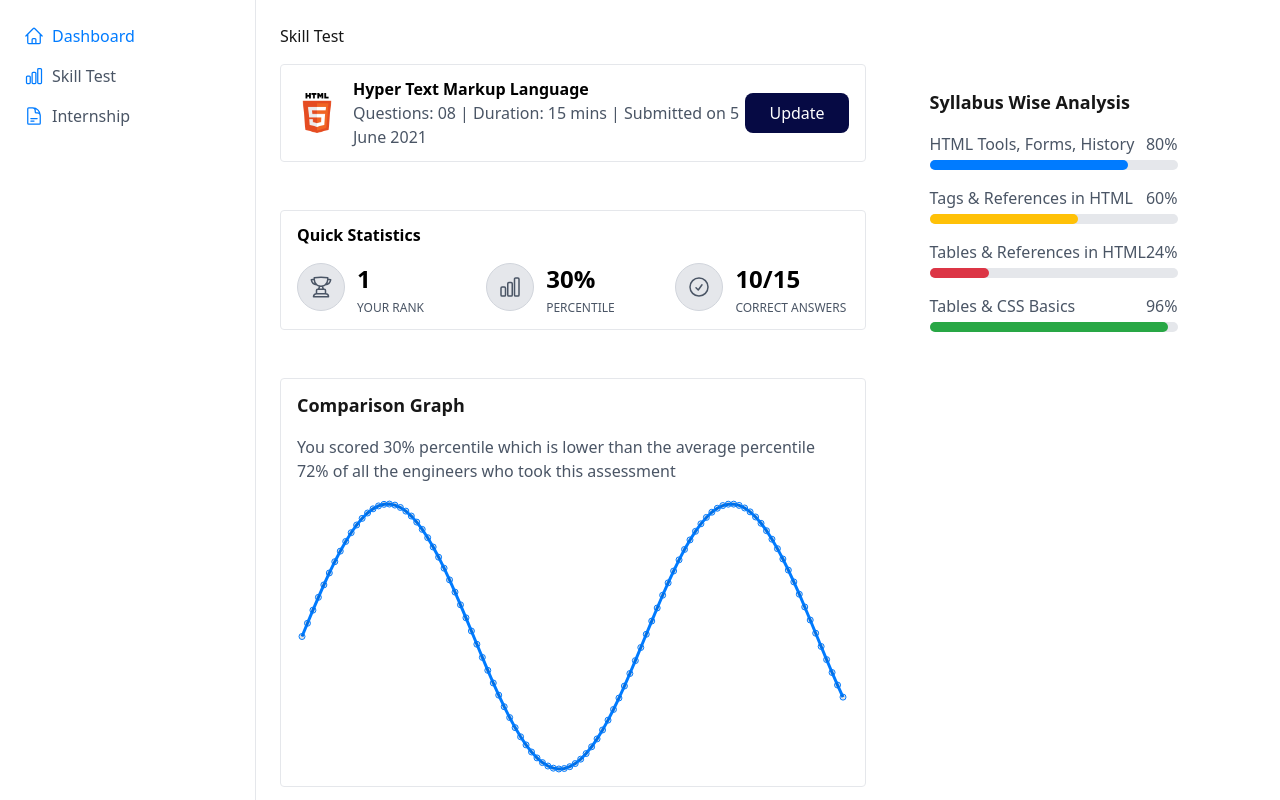
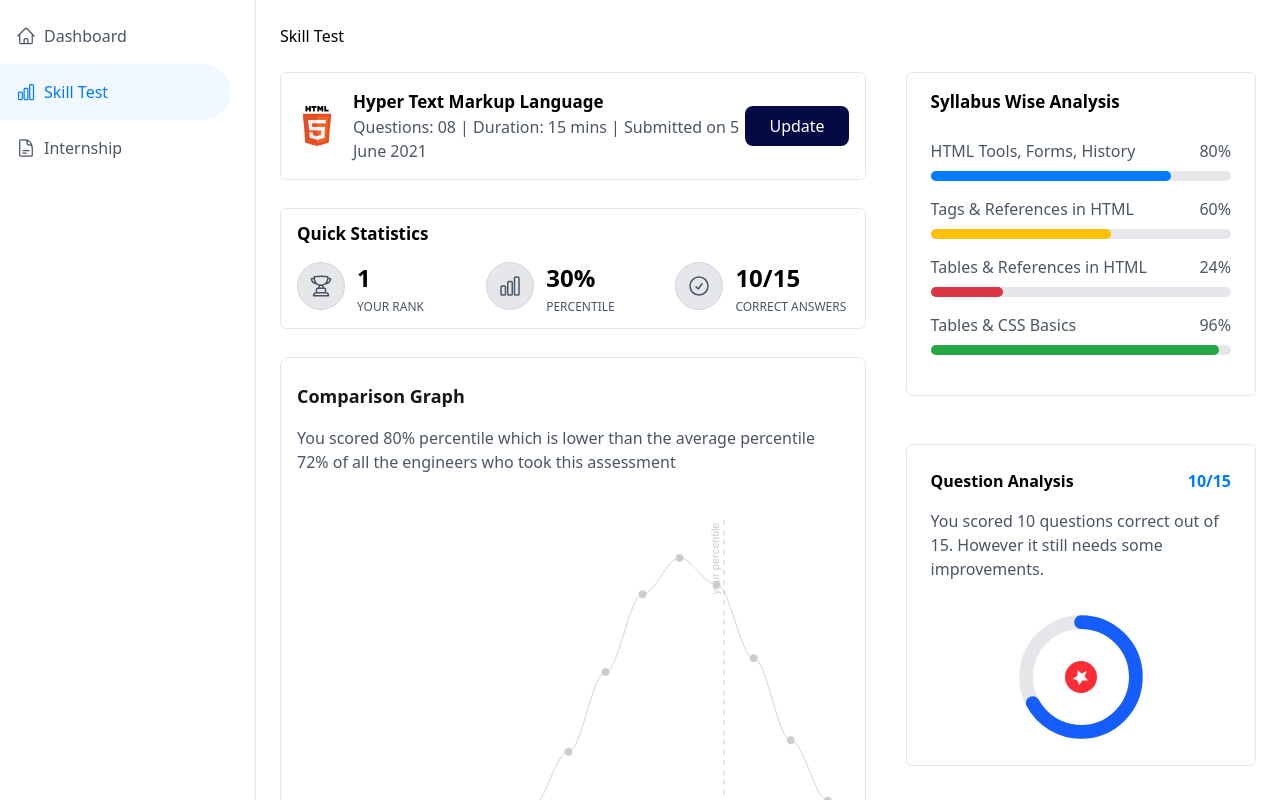
Before and after one commit to Detayoo/whatbytes, a Next.js app: page /dashboard in a window 1280 px wide. Built offline with nearby package versions, Linux system fonts and the light colour scheme.

Commit message:
added question analysic

```diff
--- a/package.json
+++ b/package.json
@@ -10,9 +10,12 @@
   },
   "dependencies": {
     "@heroicons/react": "^2.2.0",
+    "apexcharts": "^4.5.0",
     "chart.js": "^4.4.8",
+    "chartjs-plugin-annotation": "^3.1.0",
     "next": "15.2.4",
     "react": "^19.0.0",
+    "react-apexcharts": "^1.7.0",
     "react-chartjs-2": "^5.3.0",
     "react-dom": "^19.0.0"
   },
--- a/src/components/ComparisonGraph.tsx
+++ b/src/components/ComparisonGraph.tsx
@@ -1,55 +1,157 @@
 "use client";
 
-import { useEffect, useRef } from "react";
-import { Chart, registerables } from "chart.js";
+import { useEffect, useState } from "react";
+import dynamic from "next/dynamic";
+const Chart = dynamic(() => import("react-apexcharts"), { ssr: false });
 
-Chart.register(...registerables);
+interface ComparisonGraphProps {
+  percentile: number;
+}
 
-export const ComparisonGraph = () => {
-  const chartRef = useRef<HTMLCanvasElement>(null);
+export const ComparisonGraph = ({ percentile }: ComparisonGraphProps) => {
+  const [chartOptions, setChartOptions] = useState<any>(null);
+  const [chartSeries, setChartSeries] = useState<any[]>([]);
+
+  const generateNormalDistribution = (
+    mean: number,
+    stdDev: number,
+    size: number
+  ) => {
+    const data: number[] = [];
+    for (let x = 0; x < size; x++) {
+      const scaledX = (x / (size - 1)) * 100;
+      const exponent = -Math.pow(scaledX - mean, 2) / (2 * Math.pow(stdDev, 2));
+      const y = (1 / (stdDev * Math.sqrt(2 * Math.PI))) * Math.exp(exponent);
+      data.push(y * 1000);
+    }
+    return data;
+  };
+
+  const getXFromPercentile = (percentile: number, size: number) => {
+    return percentile;
+  };
 
   useEffect(() => {
-    if (chartRef.current) {
-      const ctx = chartRef.current.getContext("2d");
-      if (ctx) {
-        new Chart(ctx, {
-          type: "line",
-          data: {
-            labels: Array.from({ length: 100 }, (_, i) => (i + 1).toString()),
-            datasets: [
-              {
-                label: "Percentile Distribution",
-                data: Array.from(
-                  { length: 100 },
-                  (_, i) => Math.sin(i / 10) * 10 + 50
-                ), // Dummy data
-                borderColor: "#007bff",
-                fill: false,
+    const data = generateNormalDistribution(72, 15, 15);
+
+    const xValues = Array.from({ length: 15 }, (_, i) => (i / (15 - 1)) * 100);
+
+    setChartSeries([
+      {
+        name: "Percentile Distribution",
+        data: data.map((y, i) => ({ x: xValues[i], y })),
+      },
+    ]);
+
+    setChartOptions({
+      chart: {
+        type: "line",
+        height: 150,
+        toolbar: {
+          show: false,
+        },
+        zoom: {
+          enabled: false, // Disable zooming
+        },
+        animations: {
+          enabled: false, // Disable animations to prevent any zoom-like effects
+        },
+        events: {
+          mouseMove: () => false, // Prevent mouse move events from triggering zoom
+          mouseWheel: () => false, // Prevent mouse wheel from triggering zoom
+          click: () => false, // Prevent clicks from triggering any actions
+        },
+      },
+      stroke: {
+        curve: "smooth",
+        width: 1,
+        colors: ["#ccc"],
+      },
+      markers: {
+        size: 3,
+        colors: ["#ccc"],
+        strokeColors: ["#ccc"],
+        hover: {
+          size: 5,
+        },
+      },
+      xaxis: {
+        min: 0,
+        max: 100,
+        tickAmount: 4,
+        labels: {
+          formatter: (value: number) => {
+            if ([0, 25, 50, 75, 100].includes(value)) {
+              return value;
+            }
+            return "";
+          },
+        },
+        axisBorder: {
+          show: true,
+        },
+        axisTicks: {
+          show: true,
+        },
+      },
+      yaxis: {
+        show: false,
+      },
+      grid: {
+        show: false,
+      },
+      tooltip: {
+        enabled: true, // Enable tooltips
+        x: {
+          formatter: (value: number) => `${value}%`, // Show the x-value (percentile) with a % sign
+        },
+        y: {
+          formatter: () => "", // Hide the y-value since it's not relevant
+        },
+        marker: {
+          show: false,
+        },
+        style: {
+          fontSize: "12px",
+        },
+      },
+      annotations: {
+        xaxis: [
+          {
+            x: getXFromPercentile(percentile, 15),
+            borderColor: "#cccccc",
+            strokeDashArray: 5,
+            label: {
+              borderColor: "transparent",
+              style: {
+                color: "#cccccc",
+                background: "transparent",
               },
-            ],
-          },
-          options: {
-            scales: {
-              x: { display: false },
-              y: { display: false },
-            },
-            plugins: {
-              legend: { display: false },
+              text: "your percentile",
+              position: "top",
+              offsetY: -10,
             },
           },
-        });
-      }
-    }
-  }, []);
+        ],
+      },
+    });
+  }, [percentile]);
 
   return (
-    <div className="bg-white p-6 mb-6 py-3 px-4 rounded-[4px] border border-gray-200">
+    <div className="bg-white p-6 rounded-lg px-4 py-6 border border-gray-200">
       <h3 className="text-lg font-semibold mb-4">Comparison Graph</h3>
       <p className="text-gray-600 mb-4">
-        You scored 30% percentile which is lower than the average percentile 72%
-        of all the engineers who took this assessment
+        You scored {percentile ?? 0}% percentile which is lower than the average
+        percentile 72% of all the engineers who took this assessment
       </p>
-      <canvas ref={chartRef} className="w-full h-32"></canvas>
+      {chartOptions && chartSeries.length > 0 && (
+        <Chart
+          options={chartOptions}
+          series={chartSeries}
+          type="line"
+          height={400}
+        />
+      )}
     </div>
   );
 };
--- /dev/null
+++ b/src/components/QuestionAnalysis.tsx
@@ -0,0 +1,69 @@
+"use client";
+
+import { useEffect, useState } from "react";
+
+export const QuestionAnalysis = () => {
+  const [percentage, setPercentage] = useState<number>(0);
+
+  // Calculate the percentage: (10/15) * 100 = 66.67%, rounded to 67%
+  useEffect(() => {
+    const correct = 10;
+    const total = 15;
+    const calculatedPercentage = Math.round((correct / total) * 100);
+    setPercentage(calculatedPercentage);
+  }, []);
+
+  const radius = 60;
+  const circumference = 2 * Math.PI * radius;
+  const strokeDashoffset = circumference - (percentage / 100) * circumference;
+
+  return (
+    <div className="bg-white p-6 rounded-[6px] mt-6 border border-gray-200">
+      <div className="flex justify-between items-center mb-4">
+        <h3 className="text-black font-semibold">Question Analysis</h3>
+        <span className="font-semibold text-primary">10/15</span>
+      </div>
+      <p className="text-gray-600 text-left">
+        You scored 10 questions correct out of 15. However it still needs some
+        improvements.
+      </p>
+
+      <div className="flex justify-center mt-8">
+        <div className="relative w-32 h-32">
+          <svg className="w-full h-full" viewBox="0 0 140 140">
+            <circle
+              className="fill-none stroke-gray-200"
+              cx="70"
+              cy="70"
+              r={radius}
+              strokeWidth="15"
+            />
+            <circle
+              className="fill-none stroke-blue-600 transition-all duration-500"
+              cx="70"
+              cy="70"
+              r={radius}
+              strokeWidth="15"
+              strokeDasharray={circumference}
+              strokeDashoffset={strokeDashoffset}
+              strokeLinecap="round"
+              transform="rotate(-90 70 70)"
+            />
+          </svg>
+          <div className="absolute inset-0 flex items-center justify-center">
+            <div className="w-8 h-8 bg-red-500 rounded-full flex items-center justify-center">
+              <svg
+                className="w-5 h-5 text-white transform rotate-45"
+                fill="currentColor"
+                viewBox="0 0 24 24"
+                xmlns="http://www.w3.org/2000/svg"
+              >
+                <path d="M12 2l2.5 6.5L21 9l-5 5 1.5 6.5L12 18l-5.5 2.5L8 14l-5-5 6.5-.5L12 2z" />
+              </svg>
+            </div>
+          </div>
+        </div>
+      </div>
+    </div>
+  );
+};
--- a/src/components/QuickStats.tsx
+++ b/src/components/QuickStats.tsx
@@ -6,8 +6,10 @@ import {
 
 export const QuickStats = () => {
   return (
-    <div className="bg-white p-6 mb-6 py-3 px-4 rounded-[4px] border border-gray-200">
-      <h3 className="text-black font-semibold mb-4">Quick Statistics</h3>
+    <div className="bg-white p-6 mb-6 py-3 px-4 rounded-[6px] border border-gray-200">
+      <h3 className="text-black text-[17px] font-semibold mb-4">
+        Quick Statistics
+      </h3>
       <div className="grid grid-cols-3 gap-4 text-center">
         <div className="flex gap-x-3">
           <div className="bg-gray-200 border border-gray-300 w-12 h-12 flex justify-center items-center rounded-[50%]">
--- a/src/components/Sidebar.tsx
+++ b/src/components/Sidebar.tsx
@@ -3,23 +3,39 @@ import {
   ChartBarIcon,
   DocumentTextIcon,
 } from "@heroicons/react/24/outline";
+import Link from "next/link";
+import { usePathname } from "next/navigation";
 
 export const Sidebar = () => {
+  const activeLink = () => {
+    return usePathname();
+  };
+
+  console.log("active link", activeLink());
   return (
-    <div className="w-64 bg-white border-r border-gray-200 p-6">
+    <div className="w-64 bg-white border-r border-gray-200 py-6 pr-6">
       <ul className="space-y-4">
-        <li className="flex items-center text-primary font-medium">
+        <Link
+          href="/dashboard"
+          className="flex items-center text-gray-600 pl-4"
+        >
           <HomeIcon className="w-5 h-5 mr-2" />
           Dashboard
-        </li>
-        <li className="flex items-center text-gray-600">
+        </Link>
+        <Link
+          href="/skill-test"
+          className="flex items-center text-primary bg-primary/5 font-medium rounded-r-[30px] py-4 pl-4"
+        >
           <ChartBarIcon className="w-5 h-5 mr-2 text-primary" />
           Skill Test
-        </li>
-        <li className="flex items-center text-gray-600">
-          <DocumentTextIcon className="w-5 h-5 mr-2 text-primary" />
+        </Link>
+        <Link
+          href="/internship"
+          className="flex items-center text-gray-600 pl-4"
+        >
+          <DocumentTextIcon className="w-5 h-5 mr-2" />
           Internship
-        </li>
+        </Link>
       </ul>
     </div>
   );
--- a/src/components/SyllabusAnalysis.tsx
+++ b/src/components/SyllabusAnalysis.tsx
@@ -1,10 +1,12 @@
 export const SyllabusAnalysis = () => {
   return (
-    <div className="bg-white p-6 rounded-lg">
-      <h3 className="text-lg font-semibold mb-4">Syllabus Wise Analysis</h3>
+    <div className="bg-white p-6 pt-4 pb-10 px-6 rounded-[6px] border border-gray-200">
+      <h3 className="text-[17px] text-black font-semibold mb-6">
+        Syllabus Wise Analysis
+      </h3>
       <ul className="space-y-4">
         <li>
-          <div className="flex justify-between mb-1">
+          <div className="flex justify-between mb-2">
             <span className="text-gray-600">HTML Tools, Forms, History</span>
             <span className="text-gray-600">80%</span>
           </div>
@@ -16,7 +18,7 @@ export const SyllabusAnalysis = () => {
           </div>
         </li>
         <li>
-          <div className="flex justify-between mb-1">
+          <div className="flex justify-between mb-2">
             <span className="text-gray-600">Tags & References in HTML</span>
             <span className="text-gray-600">60%</span>
           </div>
@@ -28,7 +30,7 @@ export const SyllabusAnalysis = () => {
           </div>
         </li>
         <li>
-          <div className="flex justify-between mb-1">
+          <div className="flex justify-between mb-2">
             <span className="text-gray-600">Tables & References in HTML</span>
             <span className="text-gray-600">24%</span>
           </div>
@@ -40,7 +42,7 @@ export const SyllabusAnalysis = () => {
           </div>
         </li>
         <li>
-          <div className="flex justify-between mb-1">
+          <div className="flex justify-between mb-2">
             <span className="text-gray-600">Tables & CSS Basics</span>
             <span className="text-gray-600">96%</span>
           </div>
--- a/src/components/index.ts
+++ b/src/components/index.ts
@@ -3,3 +3,4 @@ export * from "./QuickStats";
 export * from "./Sidebar";
 export * from "./SyllabusAnalysis";
 export * from "./DashboardLayout";
+export * from "./QuestionAnalysis";
--- a/src/pages/dashboard.tsx
+++ b/src/pages/dashboard.tsx
@@ -5,15 +5,16 @@ import {
   ComparisonGraph,
   SyllabusAnalysis,
   DashboardLayout,
+  QuestionAnalysis,
 } from "@/components";
 
 export default function Dashboard() {
   return (
     <DashboardLayout>
-      <p className="mb-4">Skill Test</p>
+      <p className="mb-6 text-black">Skill Test</p>
       <div className="flex gap-10">
-        <div className="flex flex-col gap-y-6 w-3/5">
-          <div className="flex justify-between items-center mb-6 py-3 px-4 rounded-[4px] border border-gray-200">
+        <div className="flex flex-col gap-y-1 w-3/5">
+          <div className="flex justify-between items-center mb-6 py-4 px-4 rounded-[6px] border border-gray-200">
             <div className="flex items-center">
               <Image
                 src="/images/html5.png"
@@ -23,7 +24,7 @@ export default function Dashboard() {
                 className="mr-4"
               />
               <div>
-                <h1 className="font-bold text-black">
+                <h1 className="font-semibold text-black text-[17px]">
                   Hyper Text Markup Language
                 </h1>
                 <p className="text-gray-600">
@@ -36,10 +37,11 @@ export default function Dashboard() {
             </button>
           </div>
           <QuickStats />
-          <ComparisonGraph />
+          <ComparisonGraph percentile={80} />
         </div>
-        <div className="flex flex-co gap-y-6">
+        <div className="flex-1 flex flex-col gap-y-6">
           <SyllabusAnalysis />
+          <QuestionAnalysis />
         </div>
       </div>
     </DashboardLayout>
--- a/src/pages/index.tsx
+++ b/src/pages/index.tsx
@@ -37,7 +37,7 @@ export default function Home() {
         </ol>
         <div className="flex gap-4 items-center flex-col sm:flex-row">
           <a
-            className="rounded-full border border-solid border-transparent transition-colors flex items-center justify-center bg-foreground text-background gap-2 hover:bg-[#383838] dark:hover:bg-[#ccc] font-medium text-sm sm:text-base h-10 sm:h-12 px-4 sm:px-5 sm:w-auto"
+            className="rounded-full border border-solid border-transparent transition-colors flex items-center justify-center bg-foreground text-background gap-2 hover:bg-[#383838] dark:hover:bg-[#ccc] font-medium text-sm sm:text-base h-10 sm:h-12 px-6 sm:px-5 sm:w-auto"
             href="https://vercel.com/new?utm_source=create-next-app&utm_medium=default-template-tw&utm_campaign=create-next-app"
             target="_blank"
             rel="noopener noreferrer"
@@ -52,7 +52,7 @@ export default function Home() {
             Deploy now
           </a>
           <a
-            className="rounded-full border border-solid border-black/[.08] dark:border-white/[.145] transition-colors flex items-center justify-center hover:bg-[#f2f2f2] dark:hover:bg-[#1a1a1a] hover:border-transparent font-medium text-sm sm:text-base h-10 sm:h-12 px-4 sm:px-5 w-full sm:w-auto md:w-[158px]"
+            className="rounded-full border border-solid border-black/[.08] dark:border-white/[.145] transition-colors flex items-center justify-center hover:bg-[#f2f2f2] dark:hover:bg-[#1a1a1a] hover:border-transparent font-medium text-sm sm:text-base h-10 sm:h-12 px-6 sm:px-5 w-full sm:w-auto md:w-[158px]"
             href="https://nextjs.org/docs?utm_source=create-next-app&utm_medium=default-template-tw&utm_campaign=create-next-app"
             target="_blank"
             rel="noopener noreferrer"
```
Also changed, not shown: 1 other file (tests, documents, lock files or other folders).
